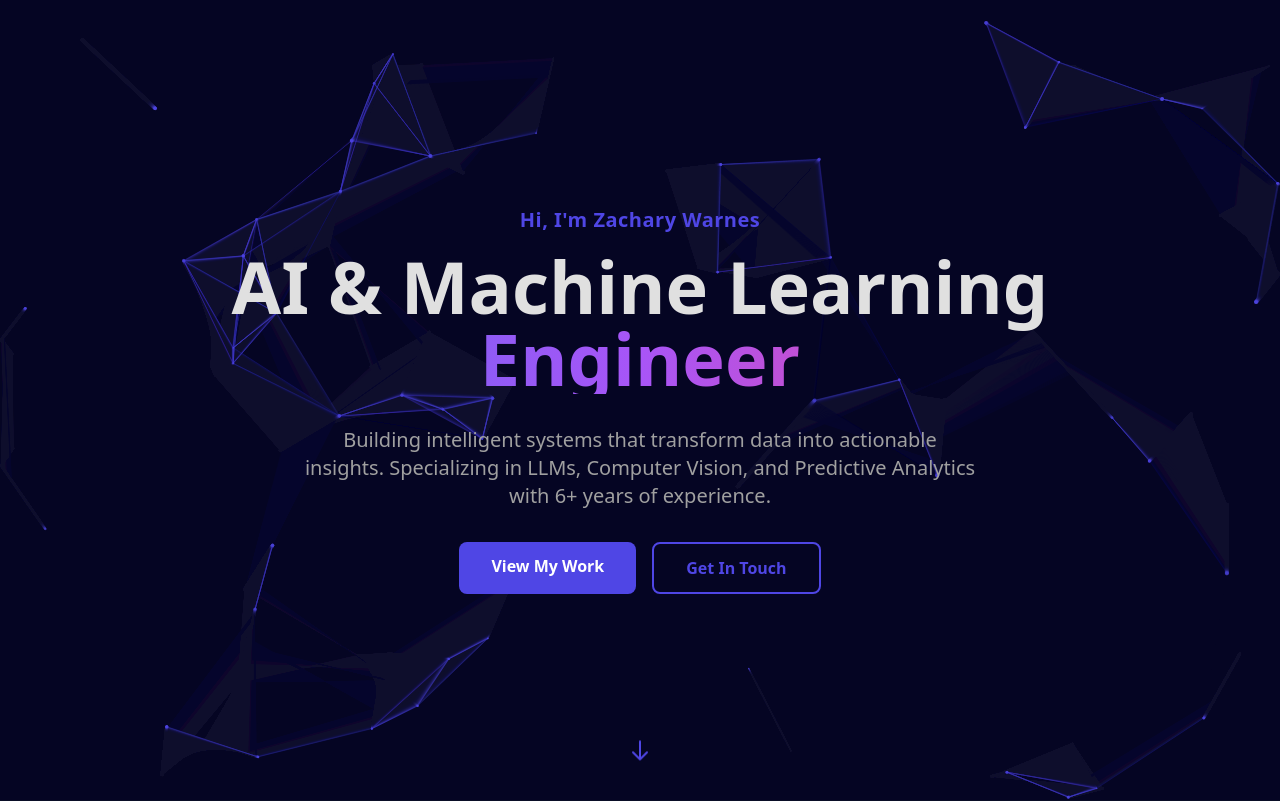
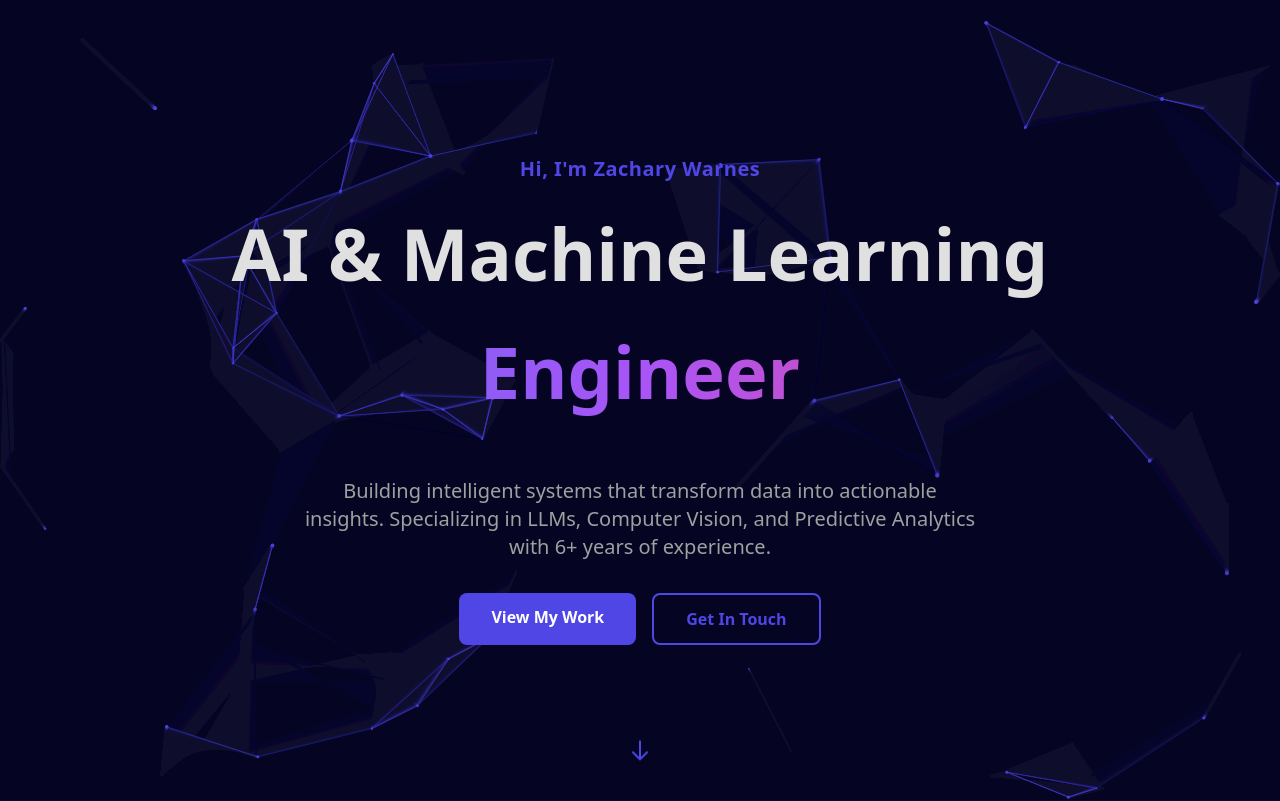
Before and after one commit to zjwarnes/zachary-warnes-portfolio, a Next.js app: page / in a window 1280 px wide. Shown: the top 801 px of the page. Built offline with nearby package versions, Linux system fonts and the light colour scheme.

Commit message:
Update title

```diff
--- a/app/page.tsx
+++ b/app/page.tsx
@@ -13,15 +13,15 @@ export default function Home() {
       <div className="relative z-10">
         {/* Hero Section */}
         <section className="min-h-screen flex items-center justify-center px-4 py-20">
-          <div className="max-w-4xl w-full text-center overflow-hidden">
+          <div className="max-w-4xl w-full text-center">
             {/* Animated gradient text */}
             <div className="mb-6">
               <p className="text-lg md:text-xl text-[var(--color-primary)] font-semibold mb-4 tracking-wide">
                 Hi, I'm Zachary Warnes
               </p>
-              <h1 className="text-4xl md:text-6xl lg:text-7xl font-bold text-[var(--color-text-primary)] mb-8 leading-tight tracking-normal">
+              <h1 className="text-4xl md:text-6xl lg:text-7xl font-bold text-[var(--color-text-primary)] mb-8 tracking-normal" style={{ lineHeight: '1.5' }}>
                 AI & Machine Learning
-                <span className="block bg-gradient-to-r from-indigo-500 via-purple-500 to-pink-500 bg-clip-text text-transparent">
+                <span className="block bg-gradient-to-r from-indigo-500 via-purple-500 to-pink-500 bg-clip-text text-transparent mb-4" style={{ lineHeight: '1.8', display: 'block', paddingBottom: '0.5rem' }}>
                   Engineer
                 </span>
               </h1>
```
